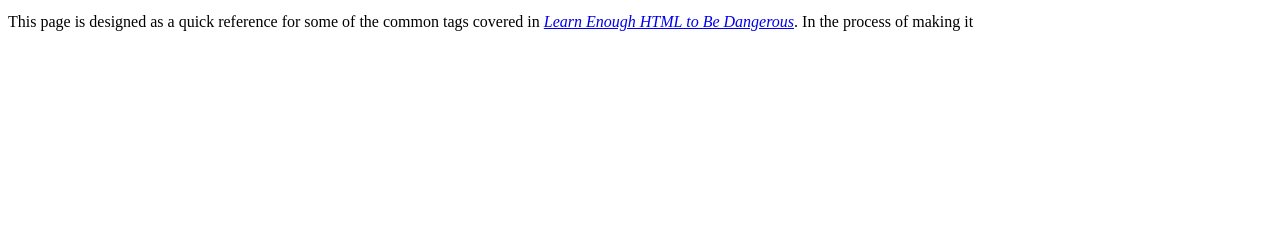
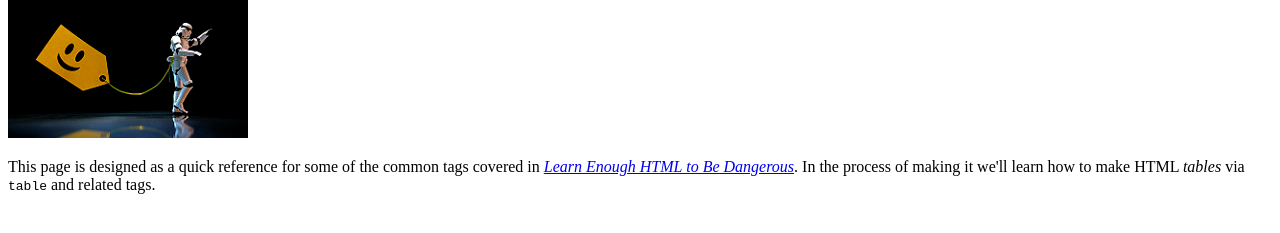
Before and after one commit to LandonSyn/sample_website, a plain HTML site: page tags.html in a window 1280 px wide. Shown: the part 101-334 px from the top of the page. Drawn offline with Linux system fonts and the light colour scheme.

Commit message:
Add stuff

```diff
--- a/tags.html
+++ b/tags.html
@@ -11,4 +11,5 @@
     <img src="images/storm_trooper_tagged.jpg" alt="Tagged Storm Trooper">
     <p>
       This page is designed as a quick reference for some of the common tags
-        covered in <a href="http://learnenough.com/html-tutorial"><em>Learn Enough HTML to Be Dangerous</em></a>. In the process of making it
+        covered in <a href="http://learnenough.com/html-tutorial"><em>Learn Enough HTML to Be Dangerous</em></a>. In the process of making it we'll learn how to make HTML <em>tables</em> via <code>table</code> and related tags.
+      </p>
```
Also changed, not shown: images/storm_trooper_tagged.jpg (added).
